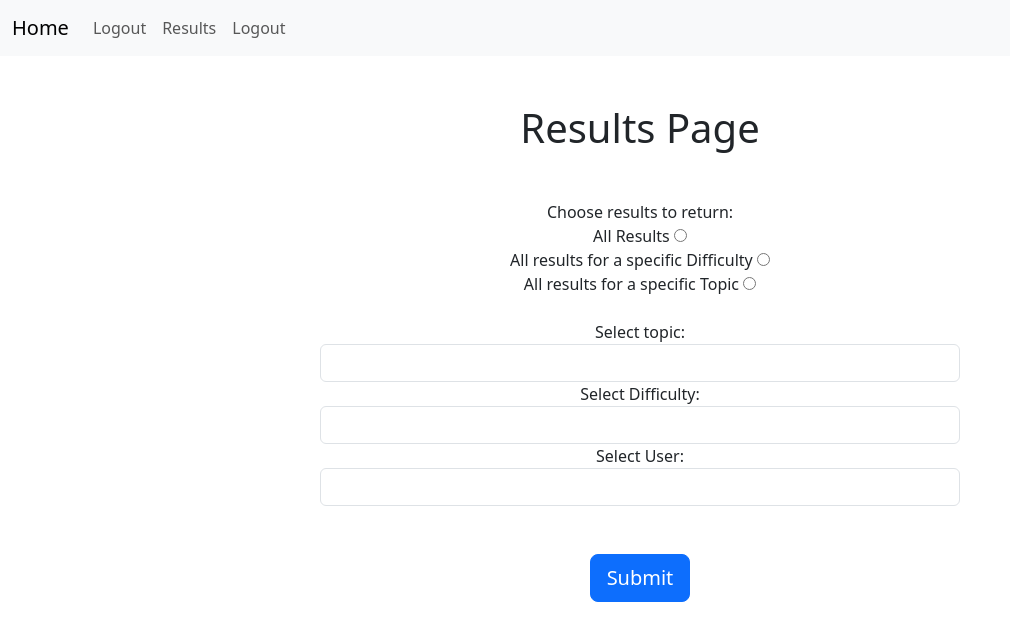
After one commit to frhn13/MathsQuizProject, a Flask app: page /view-results in a window 1280 px wide. The commit adds this page. Shown: the top 630 px of the page, without its empty margins (0-1010 px from the left). Run offline with Flask 3, Linux system fonts and the light colour scheme; a user stored in the database is signed in; tables that the repository leaves empty hold one stand-in row (values such as "Sample post"); grey boxes are pictures that could not be loaded.

Commit message:
Started adding graphs of results of the user's answers to questions

```diff
--- a/quiz/forms.py
+++ b/quiz/forms.py
@@ -1,5 +1,5 @@
 from flask_wtf import FlaskForm
-from wtforms import StringField, SubmitField, IntegerField, BooleanField, FloatField, PasswordField
+from wtforms import StringField, SubmitField, IntegerField, BooleanField, PasswordField, RadioField
 from wtforms.validators import DataRequired, NumberRange, Email, Length, EqualTo
 import re
 
@@ -54,3 +54,11 @@ class LoginForm(FlaskForm):
     username = StringField(label="Username:", validators=[DataRequired(), Length(4, 20)])
     password = PasswordField(label="Password:", validators=[DataRequired(), Length(4, 20)])
     submit = SubmitField(label="Login")
+
+class ResultsForm(FlaskForm):
+    results_returned = RadioField("Choose results to return:",
+                                  choices=[("all", "All Results"), ("difficulty", "All results for a specific Difficulty"), ("topic", "All results for a specific Topic")])
+    topic_chosen = StringField(label="Select topic: ", validators=[DataRequired()])
+    difficulty_chosen = StringField(label="Select Difficulty: ", validators=[DataRequired()])
+    user_chosen = StringField(label="Select User: ", validators=[DataRequired()])
+    submit = SubmitField(label="Submit")
--- a/quiz/templates/base.html
+++ b/quiz/templates/base.html
@@ -29,6 +29,12 @@
             <li class="nav-item">
               <a class="nav-link" href="{{url_for('logout_page')}}">Logout</a>
             </li>
+            <li class="nav-item">
+              <a class="nav-link" href="{{url_for('view_results')}}">Results</a>
+            </li>
+              <li class="nav-item">
+              <a class="nav-link" href="{{url_for('logout_page')}}">Logout</a>
+            </li>
               {% endif %}
           </ul>
         </div>
--- /dev/null
+++ b/quiz/templates/view_results.html
@@ -0,0 +1,33 @@
+{% extends "base.html" %}
+{% block title %}Results{% endblock %}
+
+{% block content %}
+<div class="text-center mt-5">
+   <h1>Results Page</h1>
+    {% if form %}
+    <form method="POST" class="form-register mx-auto w-50 mt-5">
+        {{ form.csrf_token() }}
+
+        {{ form.results_returned.label() }}
+        {% for button in form.results_returned %}
+        <br>
+            {{ button.label() }}
+            {{ button }}
+        {% endfor %}
+        <br>
+        <br>
+        {{ form.topic_chosen.label() }}
+        {{ form.topic_chosen(class="form-control") }}
+        {{ form.difficulty_chosen.label() }}
+        {{ form.difficulty_chosen(class="form-control") }}
+        {{ form.user_chosen.label() }}
+        {{ form.user_chosen(class="form-control") }}
+
+        {{ form.submit(class="btn btn-primary btn-lg mt-5") }}
+      <div class="container mt-5">
+         <img src="{{ url_for('get_results_graph') }}"/>
+      </div>
+    </form>
+    {% endif %}
+</div>
+{% endblock %}
--- a/quiz/update_results.py
+++ b/quiz/update_results.py
@@ -123,3 +123,32 @@ def update_difficulty_information(difficulty_counter : dict):
             if (question_difficulties.level_ten_right + question_difficulties.level_ten_wrong) != 0 else 0
 
         db.session.commit()
+
+def get_user_results(chosen_user):
+    question_difficulties = QuestionDifficulties.query.filter_by(user_id=chosen_user.id).first()
+    answers_correct = (question_difficulties.level_one_right + question_difficulties.level_two_right +
+                       question_difficulties.level_three_right + question_difficulties.level_four_right +
+                       question_difficulties.level_five_right + question_difficulties.level_six_right +
+                       question_difficulties.level_seven_right + question_difficulties.level_eight_right +
+                       question_difficulties.level_nine_right + question_difficulties.level_ten_right)
+
+    answers_incorrect = (question_difficulties.level_one_wrong + question_difficulties.level_two_wrong +
+                       question_difficulties.level_three_wrong + question_difficulties.level_four_wrong +
+                       question_difficulties.level_five_wrong + question_difficulties.level_six_wrong +
+                       question_difficulties.level_seven_wrong + question_difficulties.level_eight_wrong +
+                       question_difficulties.level_nine_wrong + question_difficulties.level_ten_wrong)
+
+    answers_percentage = (question_difficulties.level_one_percentage + question_difficulties.level_two_percentage +
+                       question_difficulties.level_three_percentage + question_difficulties.level_four_percentage +
+                       question_difficulties.level_five_percentage + question_difficulties.level_six_percentage +
+                       question_difficulties.level_seven_percentage + question_difficulties.level_eight_percentage +
+                       question_difficulties.level_nine_percentage + question_difficulties.level_ten_percentage) / 10
+
+    return answers_correct, answers_incorrect, answers_percentage
+
+
+def get_difficulty_results(chosen_user, chosen_difficulty):
+    pass
+
+def get_topic_results(chosen_user, chosen_topic):
+    pass
--- a/quiz/views.py
+++ b/quiz/views.py
@@ -13,10 +13,10 @@ from math import sin, cos
 from quiz import app, db
 from .QuizCode.min_and_max_difficulties import *
 from quiz.forms import (RegisterForm, LoginForm, AnswerForm, TopicsForm, RestartForm, AnswerQuadraticEquationForm,
-                        AnswerSimultaneousEquationForm, AnswerQuadraticSimultaneousEquationForm)
+                        AnswerSimultaneousEquationForm, AnswerQuadraticSimultaneousEquationForm, ResultsForm)
 from .QuizCode.topic_manager import question_topic_selection
 from quiz.models import User, QuestionTopics, QuestionDifficulties
-from quiz.update_results import update_topic_information, update_difficulty_information
+from quiz.update_results import update_topic_information, update_difficulty_information, get_user_results
 
 @app.route("/", methods=["GET", "POST"])
 @app.route("/register", methods=["GET", "POST"])
@@ -551,7 +551,7 @@ def quiz_page():
                             return redirect(url_for("quiz_page"))
                         else:
                             answer = answer.replace(" ", "")
-                            final_answer = str(simplify(sympify(final_answer))).replace(" ", "")
+                            final_answer = final_answer.replace(" ", "")
                             # answer = simplify(sympify(answer))
 
                 case "calculus":
@@ -713,3 +713,31 @@ def quiz_page():
                                current_difficulty=current_difficulty, score=score, question_number=question_number,
                                multiple_answers=multiple_answers, image_added=image_added, graph_added=graph_added,
                                circle_image_added=circle_image_added)
+
+@app.route("/get-results-graph")
+def get_results_graph():
+    answer_correct = session["answer_correct"]
+    answer_incorrect = session["answer_incorrect"]
+    answer_percentage = session["answer_percentage"]
+
+    x_axis = ["Correct Answers", "Incorrect Answers"]
+    y_axis = [answer_correct, answer_incorrect]
+
+    plt.bar(x_axis, y_axis)
+    plt.xlabel("Number of Questions")
+    plt.ylabel("Right or Wrong")
+    plt.title(f"Number of questions {current_user.username} got right and wrong")
+    # Adapted from https://stackoverflow.com/questions/50728328/python-how-to-show-matplotlib-in-flask
+    graph_image = BytesIO()
+    plt.savefig(graph_image, format="png")
+    graph_image.seek(0)
+    plt.close()
+
+    return send_file(graph_image, mimetype="image/png")
+
+@app.route("/view-results", methods=["GET", "POST"])
+@login_required
+def view_results():
+    session["answer_correct"], session["answer_incorrect"], session["answer_percentage"] = get_user_results(current_user)
+    form = ResultsForm()
+    return render_template("view_results.html", form=form)
```
